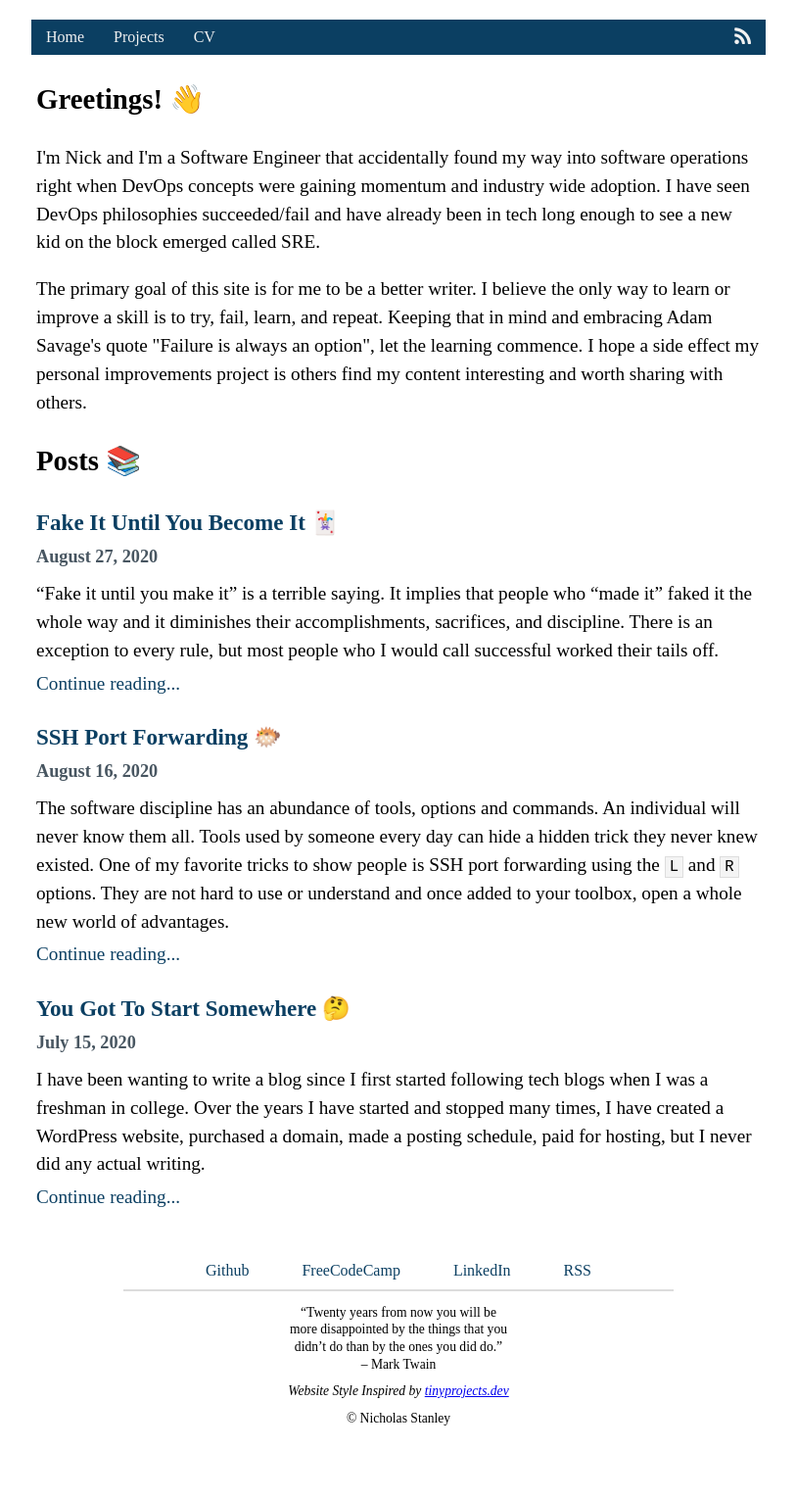
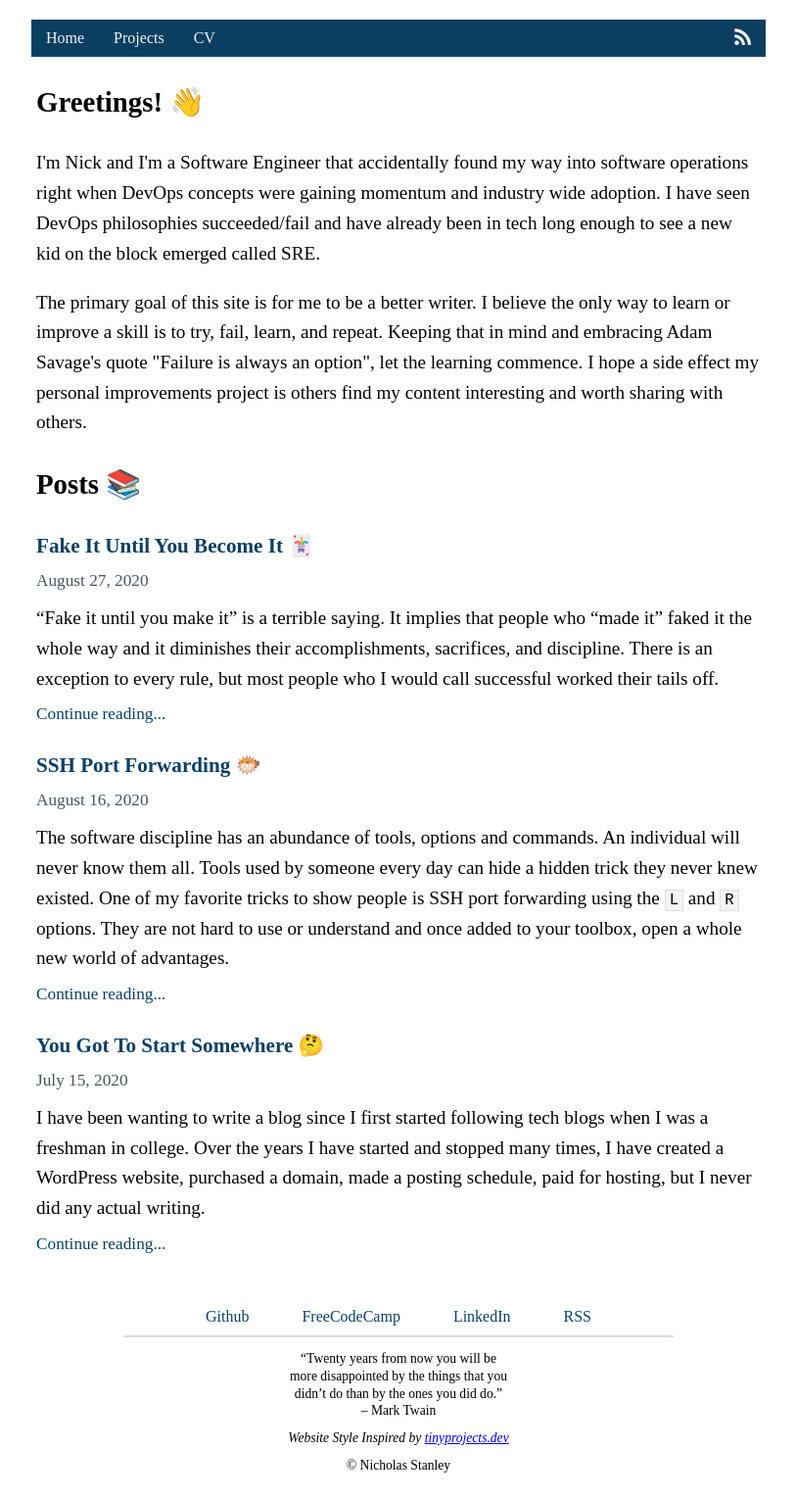
Before and after one commit to nickstanley574/nickstanley574.github.io, a Jekyll site: the page built from index.html, in a window 1280 px wide. Shown: the whole page at 98% size, without its empty margins (233-1046 px from the left). Built offline with Jekyll 4.4.1, drawn with Linux system fonts in a browser that asks for light colours; before the commit the page ends 1482 px from its top, so only the background shows below that.

Commit message:
update spacing

```diff
--- a/_sass/main.scss
+++ b/_sass/main.scss
@@ -24,7 +24,7 @@ body {
     margin: auto;
     padding: 20px;
     max-width: 750px;
-    line-height: 1.5;
+    line-height: 1.6;
     text-align: left;
     position: relative;
 }
@@ -61,12 +61,11 @@ p code {
 
 .date {
     color: #485661;
-    font-weight: bold;
 }
 
 .post-title {
     display: block;
-    font-size: 1.2em;
+    font-size: 1.1em;
     margin-top: 1em;
     margin-left: 0;
     margin-right: 0;
@@ -91,9 +90,8 @@ p code {
 .post-date {
     color: #485661;
     display: block;
-    font-size: 0.95em;
+    font-size: 0.90em;
     margin-top: 0.25em;
-    font-weight: bold;
     margin-left: 0;
     margin-right: 0;
 }
@@ -102,6 +100,7 @@ p code {
 .post-link a:visited {
     color: #0B3F62;
     text-decoration: none;
+    font-size: 0.9em;
 }
 
 .post-link a:hover {
```
